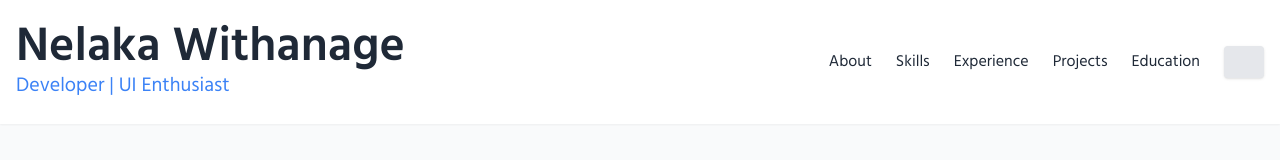
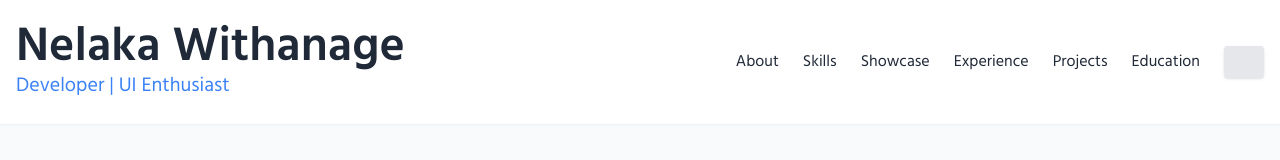
Before and after one commit to NelakaWith/portfolio, a Vue app: page / in a window 1280 px wide. Shown: the top 160 px of the page. Built offline with nearby package versions, Linux system fonts and the light colour scheme; some icons are missing.

Commit message:
feat: add showcase link to navigation items

```diff
--- a/src/components/AppHeader.vue
+++ b/src/components/AppHeader.vue
@@ -90,6 +90,7 @@ const showMobileMenu = ref(false);
 const navItems = [
   { id: "about", label: "About", href: "#about" },
   { id: "skills", label: "Skills", href: "#skills" },
+  { id: "showcase", label: "Showcase", href: "#showcase" },
   { id: "experience", label: "Experience", href: "#experience" },
   { id: "projects", label: "Projects", href: "#projects" },
   { id: "education", label: "Education", href: "#education" },
```
